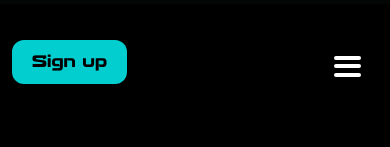
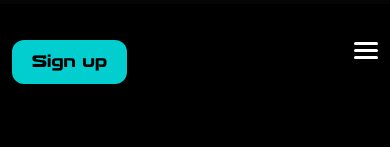
Before and after one commit to mohini-442/naxai, a React (Create React App) app: page / in a window 390 px wide. Shown: the top 147 px of the page. Built offline with nearby package versions, Linux system fonts and the light colour scheme.

Commit message:
update navbar

```diff
--- a/src/components/Backtotop.jsx
+++ b/src/components/Backtotop.jsx
@@ -20,7 +20,7 @@ const Backtotop = () => {
     return (
         <>
             <div className='container mx-auto px-3 max-w-[1150px]'>
-                <div onClick={() => setPosition({ ...position, position: { top: 0, left: 0 } })} className="fixed hidden bottom-[1%] right-[1%] z-30 translate-y-[0%] animate-bounce"
+                <div onClick={() => setPosition({ ...position, position: { top: 0, left: 0 } })} className="fixed hidden bottom-[1%] right-[1%] z-10 translate-y-[0%] animate-bounce"
                     ref={scrollTop}
                 ><div className=' cursor-pointer w-[50px] h-[50px] bg-[#000] shadow-[0px_0px_22px_0px_#02CDCF80] flex items-center justify-center rounded-[25%] scroll-smooth transform-[all] transform-[.3s] transform-[linear]'>
                         <svg width="16" height="10" viewBox="0 0 16 10" fill="none" xmlns="http://www.w3.org/2000/svg">
--- a/src/components/Blockchain.jsx
+++ b/src/components/Blockchain.jsx
@@ -92,7 +92,7 @@ const Blockchain = () => {
                 <div className='w-[302px] h-[262px] bg-[#02CDCF] blur-[194px] absolute top-[48%] left-[-18%] z-[2] hidden lg:block'></div>
                 <div className='w-[228px] h-[228px] bg-[#02CDCF] blur-[174px] absolute top-[22%] right-[-12%] z-[-1] hidden lg:block'></div>
                 <img src={frame2} alt="frame2" className='absolute top-[12%] right-0 z-[-1] opacity-[20%] hidden lg:block' />
-                <img src={frame4} alt="frame2" className='absolute bottom-[0%] left-0 z-[2] opacity-[70%] hidden lg:block' />
+                <img src={frame4} alt="frame4" className='absolute bottom-[0%] left-0 z-[2] opacity-[70%] hidden lg:block' />
             </div>
         </>
     )
--- a/src/components/Myheader.jsx
+++ b/src/components/Myheader.jsx
@@ -4,11 +4,10 @@ import Button from './Button';
 import shadow from '../assets/images/navshadow.png'
 
 function Myheader() {
-    const [nav, setNav] = useState(true);
-    if (nav === false) {
-        document.body.classList.add("max-lg:overflow-hidden");
-    } else {
-        document.body.classList.remove("max-lg:overflow-hidden");
+    const [show, setshow] = useState(true);
+    function nav() {
+        setshow(!show);
+        document.body.classList.toggle("max-lg:!overflow-hidden")
     }
     return (
         <>
@@ -17,23 +16,21 @@ function Myheader() {
                     <nav className=" px-3 pt-3 flex items-center gap-28 justify-between lg:pr-24">
                         <div className='hidden xl:block'></div>
                         <ul
-                            className={`${nav ? "left-[-100%]" : "left-0"}
-            max-lg:fixed max-lg:top-0 max-lg:h-full max-lg:w-full max-lg:z-[7] lg:ml-80 bg-black max-lg:transition-all max-lg:ease-linear max-lg:duration-300 max-lg:min-h-screen max-lg:flex-col max-lg:justify-center flex gap-10 items-center`}
-                        >
-                            <li onClick={() => setNav(!nav)}><a href="#home"
+                            className={`flex items-center gap-5 mobileView lg:pl-44 ${show ? "right-[-100%]" : "right-0"}`} >
+                            <li onClick={nav}><a href="#home"
                                 className="text-white relative after:absolute after:w-0 after:h-[1px] hover:after:absolute after:bottom-[-5px] hover:after:w-full hover:text-[#02CDCF] after:left-[50%] transition-all duration-500 after:hover:left-0 after:transition-all after:duration-500 hover:after:bg-[#02CDCF] font-poppins font-normal text-[16px]" >Home
                             </a>
                             </li>
-                            <li onClick={() => setNav(!nav)}><a href="#marketplace" className="text-white  relative after:absolute after:w-0 after:h-[1px] hover:after:absolute hover:text-[#02CDCF] after:bottom-[-5px] hover:after:w-full after:left-[50%] transition-all duration-500 after:hover:left-0 after:transition-all after:duration-500 hover:after:bg-[#02CDCF]  text-base font-normal font-poppins"  >Marketplace
+                            <li onClick={nav}><a href="#marketplace" className="text-white  relative after:absolute after:w-0 after:h-[1px] hover:after:absolute hover:text-[#02CDCF] after:bottom-[-5px] hover:after:w-full after:left-[50%] transition-all duration-500 after:hover:left-0 after:transition-all after:duration-500 hover:after:bg-[#02CDCF]  text-base font-normal font-poppins"  >Marketplace
                             </a>
                             </li>
-                            <li onClick={() => setNav(!nav)}><a
+                            <li onClick={nav}><a
                                 href="#nexai"
                                 className="text-white  relative after:absolute after:w-0 after:h-[1px] hover:after:absolute after:bottom-[-5px] hover:after:w-full hover:text-[#02CDCF] after:left-[50%] transition-all duration-500 after:hover:left-0 after:transition-all after:duration-500 hover:after:bg-[#02CDCF] text-base font-normal font-poppins"
                             > About
                             </a>
                             </li>
-                            <li onClick={() => setNav(!nav)}>
+                            <li onClick={nav}>
                                 <a
                                     href="#roadmap"
                                     className="text-white relative after:absolute after:w-0 after:h-[1px] hover:after:absolute after:bottom-[-5px] hover:after:w-full hover:text-[#02CDCF] after:left-[50%] transition-all duration-500 after:hover:left-0 after:transition-all after:duration-500 hover:after:bg-[#02CDCF]  text-base font-normal font-poppins"
@@ -41,7 +38,7 @@ function Myheader() {
                                     NexChat
                                 </a>
                             </li>
-                            <li onClick={() => setNav(!nav)}>
+                            <li onClick={nav}>
                                 <a
                                     href="#talkus"
                                     className="text-white  relative after:absolute after:w-0 after:h-[1px] hover:after:absolute after:bottom-[-5px] hover:after:w-full hover:text-[#02CDCF] after:left-[50%] transition-all duration-500 after:hover:left-0 after:transition-all after:duration-500 hover:after:bg-[#02CDCF]  text-base font-normal font-poppins"
@@ -51,23 +48,20 @@ function Myheader() {
                             </li>
                         </ul>
                         <Button name='xl:!ml-12 !mt-6 lg:!mt-0 !text-nowrap' btn='Sign up' />
-                        <div
-                            onClick={() => setNav(!nav)}
-                            className="lg:hidden w-[27px] h-[21px] mr-[17px] relative z-[7] flex justify-between flex-col mt-8"
-                        >
-                            <span
-                                className={`${nav ? "" : "rotate-[50deg] translate-y-[15px]"
-                                    } bg-white h-[4px] w-full duration-300 rounded-[3px] ease-linear transition-all`}
-                            ></span>
-                            <span
-                                className={`${nav ? "" : "hidden"
-                                    } bg-white h-[4px] w-full duration-300 rounded-[3px] ease-linear transition-all`}
-                            ></span>
-                            <span
-                                className={`${nav ? "" : "rotate-[-50deg] translate-y-[-50%]"
-                                    } bg-white h-[4px] w-full duration-300 rounded-[3px] ease-linear transition-all`}
-                            ></span>
-                        </div>
+                        <label className=" lg:hidden" onClick={nav}>
+                            {show ? (
+                                <div className="z-20 relative pl-2">
+                                    <span className="flex bg-[#ffff] h-[3px] rounded-3xl duration-300 w-6"></span>
+                                    <span className="flex bg-[#ffff] h-[3px] rounded-3xl duration-300 w-6 mt-1"></span>
+                                    <span className="flex bg-[#ffff] h-[3px] rounded-3xl duration-300 w-6 mt-1"></span>
+                                </div>
+                            ) : (
+                                <div className="z-20 relative">
+                                    <span className="flex bg-[#ffff] absolute rounded-3xl -left-7 duration-300 top-1 rotate-45 h-[3px] w-6"></span>
+                                    <span className="flex bg-[#ffff] absolute rounded-3xl -left-7 duration-300 -rotate-45 h-[3px] w-6 mt-1"></span>
+                                </div>
+                            )}
+                        </label>
                     </nav>
                     <div className='max-w-[1240px] px-3 flex flex-grow items-center justify-center'>
                         <div className='flex flex-wrap flex-row -mx-3'>
--- a/src/index.css
+++ b/src/index.css
@@ -2,13 +2,18 @@
 @tailwind components;
 @tailwind utilities;
 
-.mobileView {
-  @apply max-lg:bg-[#00141b] z-20 max-lg:gap-5 max-lg:fixed max-lg:items-center max-lg:justify-center max-lg:flex-col max-lg:top-0 max-lg:w-full max-lg:h-full duration-500
+
+@layer components {
+  .mobileView {
+    @apply max-lg:bg-[black] z-20 max-lg:gap-5 max-lg:fixed max-lg:items-center max-lg:justify-center max-lg:flex-col max-lg:top-0 max-lg:w-full max-lg:h-full duration-500
+  }
 }
 
-.animate-spins{
+
+.animate-spins {
   animation: spin 3600ms linear infinite;
 }
+
 @keyframes spin {
   from {
     transform: rotate(0deg);
```
